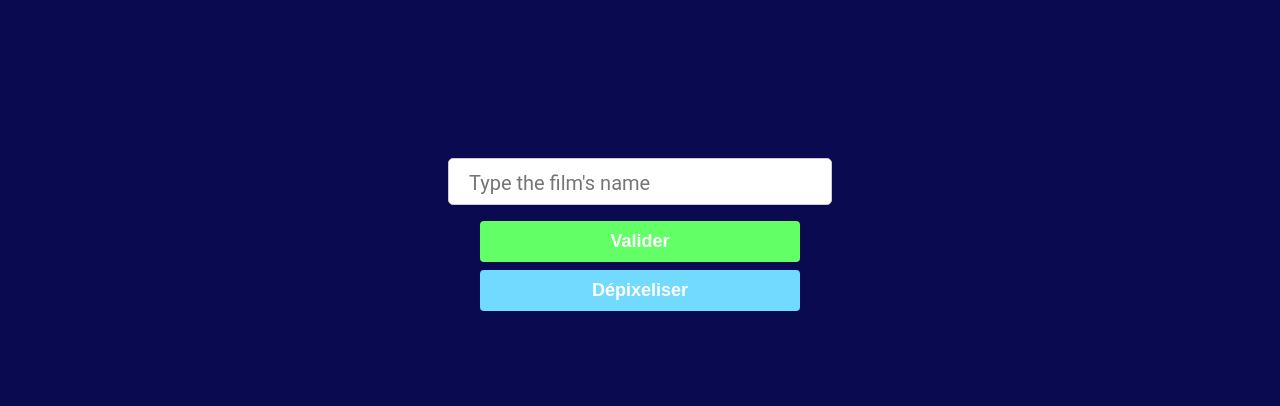
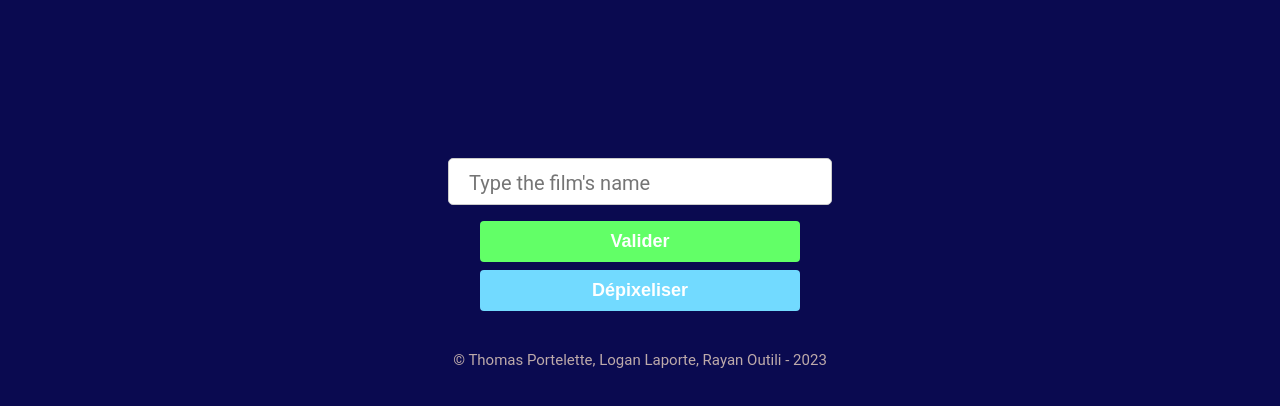
Before and after one commit to ThomasPortelette0/MoviedleREWORK, a website: page index.html in a window 1280 px wide. Shown: the part 78-484 px from the top of the page. Drawn offline with Linux system fonts and the light colour scheme.

Commit message:
crédits en footer

```diff
--- a/index.html
+++ b/index.html
@@ -76,6 +76,10 @@
 
     </script>
 
+    <footer>
+        <p id="credits">&#xA9; Thomas Portelette, Logan Laporte, Rayan Outili - 2023</p>
+    </footer>
+
 </body>
 
 </html>
--- a/public/css/style.css
+++ b/public/css/style.css
@@ -206,3 +206,13 @@ canvas {
 {
     animation: youWon 1s infinite;
 }
+
+#credits
+{
+    color:rgb(189, 170, 170);
+    font-family: 'Roboto', sans-serif;
+    font-size: 15px;
+    margin-top: 5vh;
+    margin-bottom: 5vh;
+
+}
```
